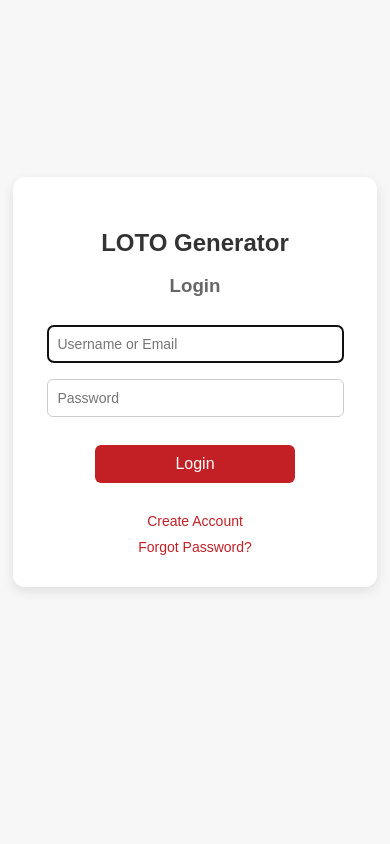
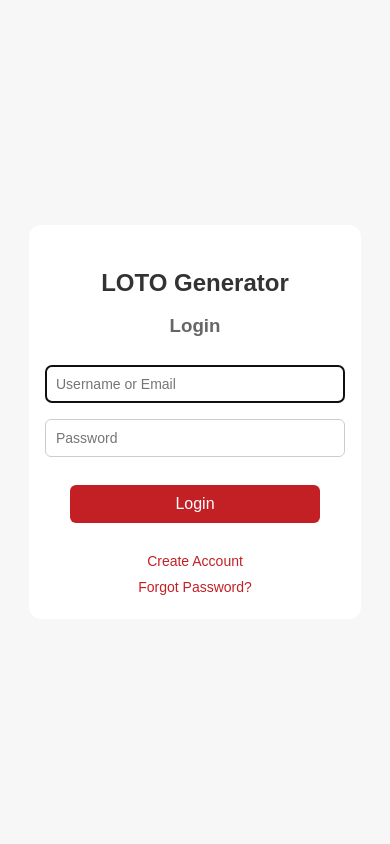
Before and after one commit to kscardinal/loto-report-generator, a FastAPI app: page /login in a window 390 px wide. Run offline with FastAPI, Linux system fonts and the light colour scheme; parts of the project's set-up code (start-up, migrations or seed data) failed here and were passed over.

Commit message:
hopefully this makes it look better on mobile

```diff
--- a/src/web/static/css/login.css
+++ b/src/web/static/css/login.css
@@ -23,19 +23,21 @@ main {
     display: flex;
     justify-content: center;
     align-items: center;
-    height: calc(100vh - 80px); /* subtract header height */
-    max-width: 800px;
-    margin: 0 auto;
-    padding: 0 10px;
+    min-height: 100vh; /* Use 100vh for full viewport height */
+    padding: 10px; /* Add some padding around the content */
+    box-sizing: border-box; /* Include padding in the element's total width and height */
 }
 
+/* Removed max-width on main to allow it to stretch, and let the container control its size */
 
 .login-container {
     background: #fff;
     padding: 2rem;
     border-radius: 12px;
     box-shadow: 0 4px 12px rgba(0,0,0,0.1);
-    width: 300px;
+    width: 90%; /* Use percentage for responsiveness */
+    max-width: 300px; /* Set a max-width for desktop/larger screens */
+    min-width: 200px; /* Set a minimum width for very small screens */
     text-align: center;
 }
 
@@ -50,7 +52,8 @@ main {
 }
 
 .login-container input {
-    width: 275px;
+    width: 100%; /* Make input take up full width of container padding */
+    box-sizing: border-box; /* Crucial for percentage widths with padding */
     padding: 10px;
     margin: 8px 0;
     border: 1px solid #ccc;
@@ -59,7 +62,8 @@ main {
 }
 
 .login-container button {
-    width: 200px;
+    width: 100%; /* Make button full width on mobile for easier tapping */
+    max-width: 200px; /* Constrain max width for desktop */
     padding: 10px;
     margin: 20px 0;
     background: #C32026;
@@ -71,7 +75,7 @@ main {
 }
 
 .login-container button:hover {
-	filter: brightness(0.90);
+    filter: brightness(0.90);
 }
 
 .login-container a {
@@ -91,7 +95,7 @@ main {
 }
 
 .confirm-input {
-    border: 2px solid C32026;
+    border: 2px solid #C32026;
     background-color: #ffecec;
 }
 
@@ -109,20 +113,34 @@ main {
 .check {
     display: none;
     font-size: 12px;
-    text-align:  left;
+    text-align: left;
     margin: 0;
     transition: 1s ease-in-out;
 }
 
+/* --- Media Query for Mobile Optimization --- */
+@media (max-width: 500px) {
+    .login-container {
+        padding: 1.5rem 1rem; /* Less padding on smaller screens */
+        box-shadow: none; /* Can remove box shadow on very small screens to feel more native */
+    }
+
+    .login-container button {
+        max-width: 250px; /* Keep button a manageable size */
+    }
+}
+
+/* Other classes that weren't the focus but are still needed */
+
 .entropy-container {
-    margin:  20px 5px;
+    margin: 20px 5px;
     align-items: start;
     display: none;
-    text-align:  left;
+    text-align: left;
 }
 
 .entropy-container p {
-    font-size:  12px;
+    font-size: 12px;
     margin: 8px 0;
 }
 
--- a/src/web/templates/login.html
+++ b/src/web/templates/login.html
@@ -2,7 +2,7 @@
 <html lang="en">
 <head>
 <meta charset="UTF-8">
-<title>LOTO Generator | Login</title>
+<meta name="viewport" content="width=device-width, initial-scale=1.0"> <title>LOTO Generator | Login</title>
 <link rel="stylesheet" href="/static/css/login.css">
 <link rel="icon" type="image/x-icon" href="/static/includes/login_icon.svg">
 </head>
```
